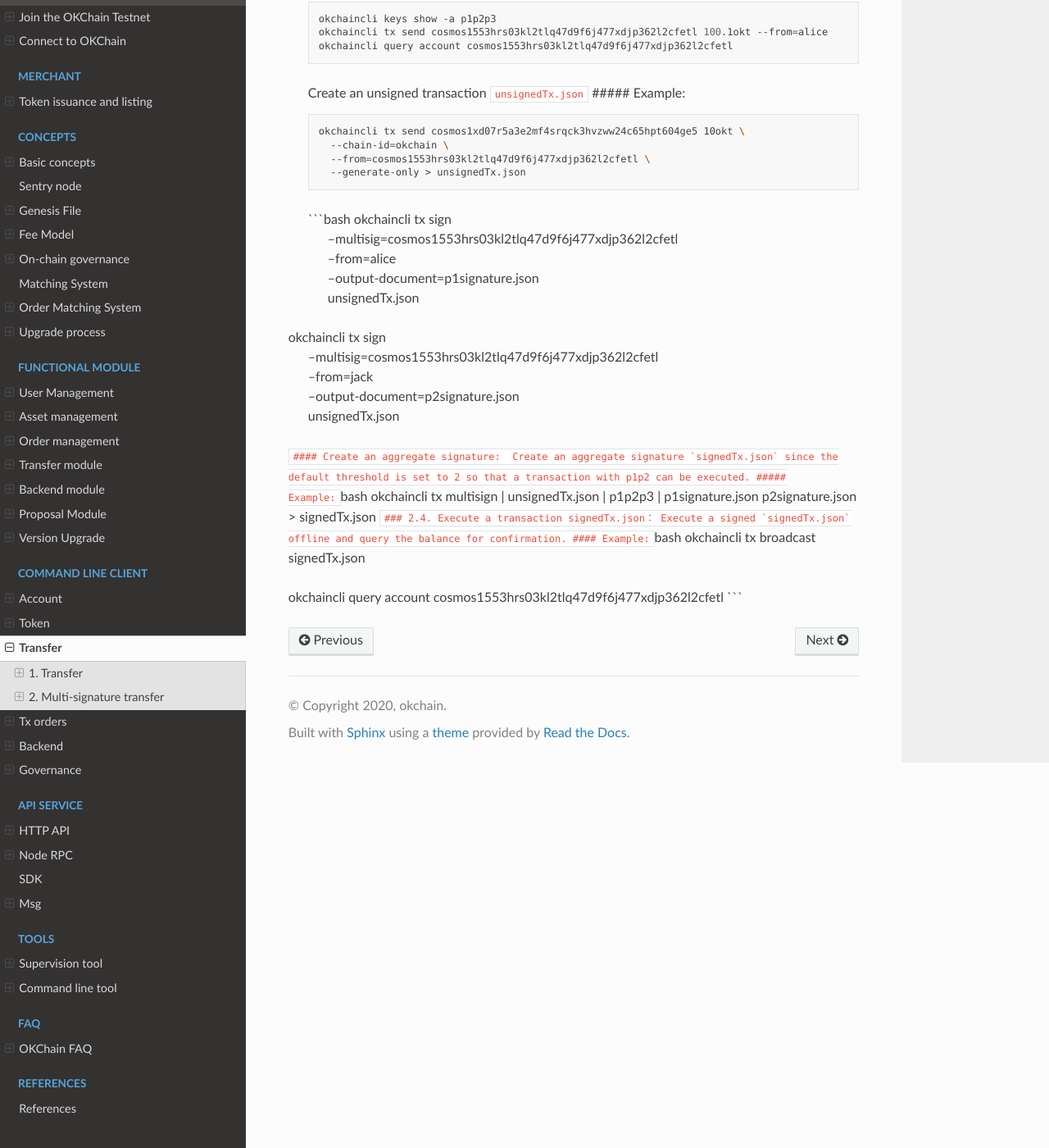
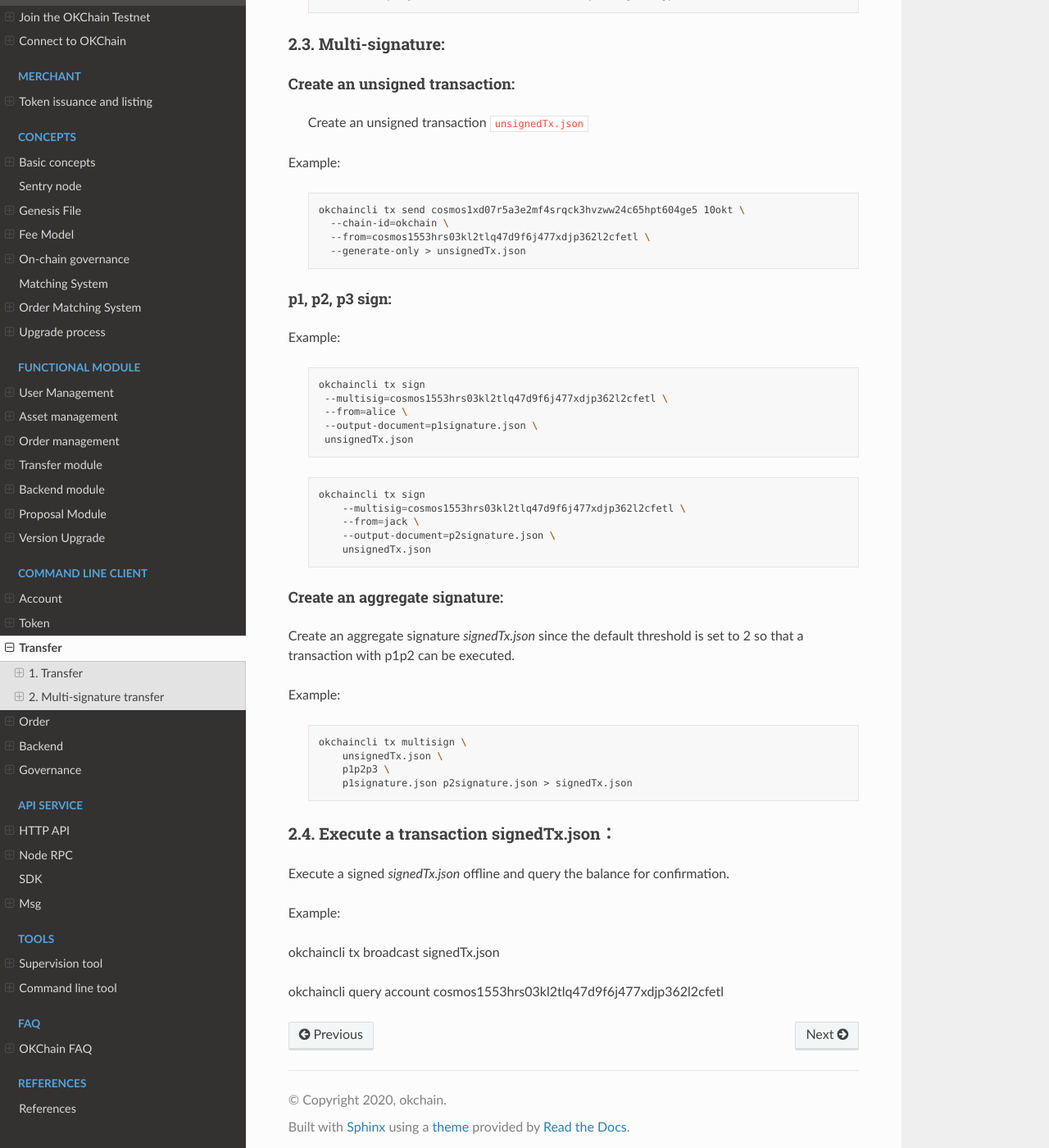
Before and after one commit to okblockchainlab/okchain-docs, a Sphinx documentation site: the page built from source/getting-start/command/send.rst, in a window 1280 px wide and 1400 px high, scrolled down 1817 px. Shown: the whole window at 82% size. Built offline with Sphinx 7.4.7 and the Read the Docs theme 2.0.0, drawn with Linux system fonts in a browser that asks for light colours; some of the changed text lies outside the part shown.

Commit message:
rst format problem fixed

```diff
--- a/source/features/account.rst
+++ b/source/features/account.rst
@@ -53,8 +53,7 @@ Generate a mnemonic phrase for a public key
 ~~~~~~~~~~~~~~~~~~~~~~~~~~~~~~~~~~~~~~~~~~~
 
 Generate a bip39 mnemonic. For further details, please refer to
-[generate a mnemonic phrase]
-(../getting-start/command/account.html#bip39)
+`generate a mnemonic phrase <../getting-start/command/account.html#bip39>`__
 
 Query account balance
 ~~~~~~~~~~~~~~~~~~~~~
--- a/source/getting-start/command/order.rst
+++ b/source/getting-start/command/order.rst
@@ -1,4 +1,4 @@
-Tx orders
+Order
 =========
 
 Order attributes
--- a/source/getting-start/command/send.rst
+++ b/source/getting-start/command/send.rst
@@ -11,11 +11,16 @@ Transfer
 Parameter description
 ~~~~~~~~~~~~~~~~~~~~~
 
-\| **Name** \| **Type** \| **Description** \| \| :------: \| :------: \|
-:---------------------------------------------------: \| \| addr \|
-string \| recipient address \| \| amount \| string \| transfer amount,
-covering various cryptocurrencies separated by commas, eg. 1okt, 2bcoin
-\| \| from \| String \| token owner \|
++------------------+-------------------+-------------------------------------------------------------+
+| Name             | Type              | Description                                                 |
++==================+===================+=============================================================+
+| addr           | string              | recipient address                         |
++------------------+-------------------+-------------------------------------------------------------+
+| amount         | string              | transfer amount, covering various cryptocurrencies separated by commas, eg. 1okt, 2bcoin        |
++------------------+-------------------+-------------------------------------------------------------+
+| from           | string              | token owner   |
++------------------+-------------------+-------------------------------------------------------------+
+
 
 Example
 ~~~~~~~
@@ -98,16 +103,20 @@ database and stored as ``new_key_name``. All names provided via
    .. code:: bash
 
        okchaincli keys show -a p1p2p3
+
        okchaincli tx send cosmos1553hrs03kl2tlq47d9f6j477xdjp362l2cfetl 100.1okt --from=alice
+
        okchaincli query account cosmos1553hrs03kl2tlq47d9f6j477xdjp362l2cfetl
 
-   2.3. Multi-signature:
-   ~~~~~~~~~~~~~~~~~~~~~
+2.3. Multi-signature:
+~~~~~~~~~~~~~~~~~~~~~~~~~~~~~~~~~~~~~~~~~~
 
-   Create an unsigned transaction:
-   ^^^^^^^^^^^^^^^^^^^^^^^^^^^^^^^
+Create an unsigned transaction:
+^^^^^^^^^^^^^^^^^^^^^^^^^^^^^^^
 
-   Create an unsigned transaction ``unsignedTx.json`` ##### Example:
+   Create an unsigned transaction ``unsignedTx.json``
+
+Example:
 
    .. code:: bash
 
@@ -116,30 +125,52 @@ database and stored as ``new_key_name``. All names provided via
          --from=cosmos1553hrs03kl2tlq47d9f6j477xdjp362l2cfetl \
          --generate-only > unsignedTx.json
 
-   p1, p2, p3 sign:
-   ^^^^^^^^^^^^^^^^
+p1, p2, p3 sign:
+^^^^^^^^^^^^^^^^
 
-   Example:
-   ''''''''
+Example:
 
-   | \`\`\`bash okchaincli tx sign
-   |  --multisig=cosmos1553hrs03kl2tlq47d9f6j477xdjp362l2cfetl
-   |  --from=alice
-   |  --output-document=p1signature.json
-   |  unsignedTx.json
+   .. code:: bash
 
-| okchaincli tx sign
-|  --multisig=cosmos1553hrs03kl2tlq47d9f6j477xdjp362l2cfetl
-|  --from=jack
-|  --output-document=p2signature.json
-|  unsignedTx.json
-``#### Create an aggregate signature:  Create an aggregate signature `signedTx.json` since the default threshold is set to 2 so that a transaction with p1p2 can be executed. ##### Example:``\ bash
-okchaincli tx multisign
-|  unsignedTx.json
-|  p1p2p3
-|  p1signature.json p2signature.json > signedTx.json
-``### 2.4. Execute a transaction signedTx.json： Execute a signed `signedTx.json` offline and query the balance for confirmation. #### Example:``\ bash
+       okchaincli tx sign
+        --multisig=cosmos1553hrs03kl2tlq47d9f6j477xdjp362l2cfetl \
+        --from=alice \
+        --output-document=p1signature.json \
+        unsignedTx.json
+
+   .. code:: bash
+
+        okchaincli tx sign
+            --multisig=cosmos1553hrs03kl2tlq47d9f6j477xdjp362l2cfetl \
+            --from=jack \
+            --output-document=p2signature.json \
+            unsignedTx.json
+
+Create an aggregate signature:
+^^^^^^^^^^^^^^^^^^^^^^^^^^^^^^^
+
+Create an aggregate signature `signedTx.json` since the default threshold is set to 2 so that a transaction with p1p2 can be executed.
+
+Example:
+
+   .. code:: bash
+
+        okchaincli tx multisign \
+            unsignedTx.json \
+            p1p2p3 \
+            p1signature.json p2signature.json > signedTx.json
+
+
+
+2.4. Execute a transaction signedTx.json：
+~~~~~~~~~~~~~~~~~~~~~~~~~~~~~~~~~~~~~~~~~~
+
+Execute a signed `signedTx.json` offline and query the balance for confirmation.
+
+Example:
+
+   .. code:: bash
+
 okchaincli tx broadcast signedTx.json
 
 okchaincli query account cosmos1553hrs03kl2tlq47d9f6j477xdjp362l2cfetl
-\`\`\`
--- a/source/getting-start/command/token.rst
+++ b/source/getting-start/command/token.rst
@@ -18,7 +18,7 @@ Token attributes
 +------------------+-------------------+-------------------------------------------------------------+
 | Owner            | string(address)   | token owner                                                 |
 +------------------+-------------------+-------------------------------------------------------------+
-| Mintable         | Bool              | indicate whether whether to increase the supply of tokens   |
+| Mintable         | Bool              | indicate whether to increase the supply of tokens   |
 +------------------+-------------------+-------------------------------------------------------------+
 
 Dex supports the token issuance function. Commands are as follows:
```
Also changed, not shown: source/concepts/gov.rst (+7 -7 lines), source/getting-start/command_line.rst (+6 -6 lines).
